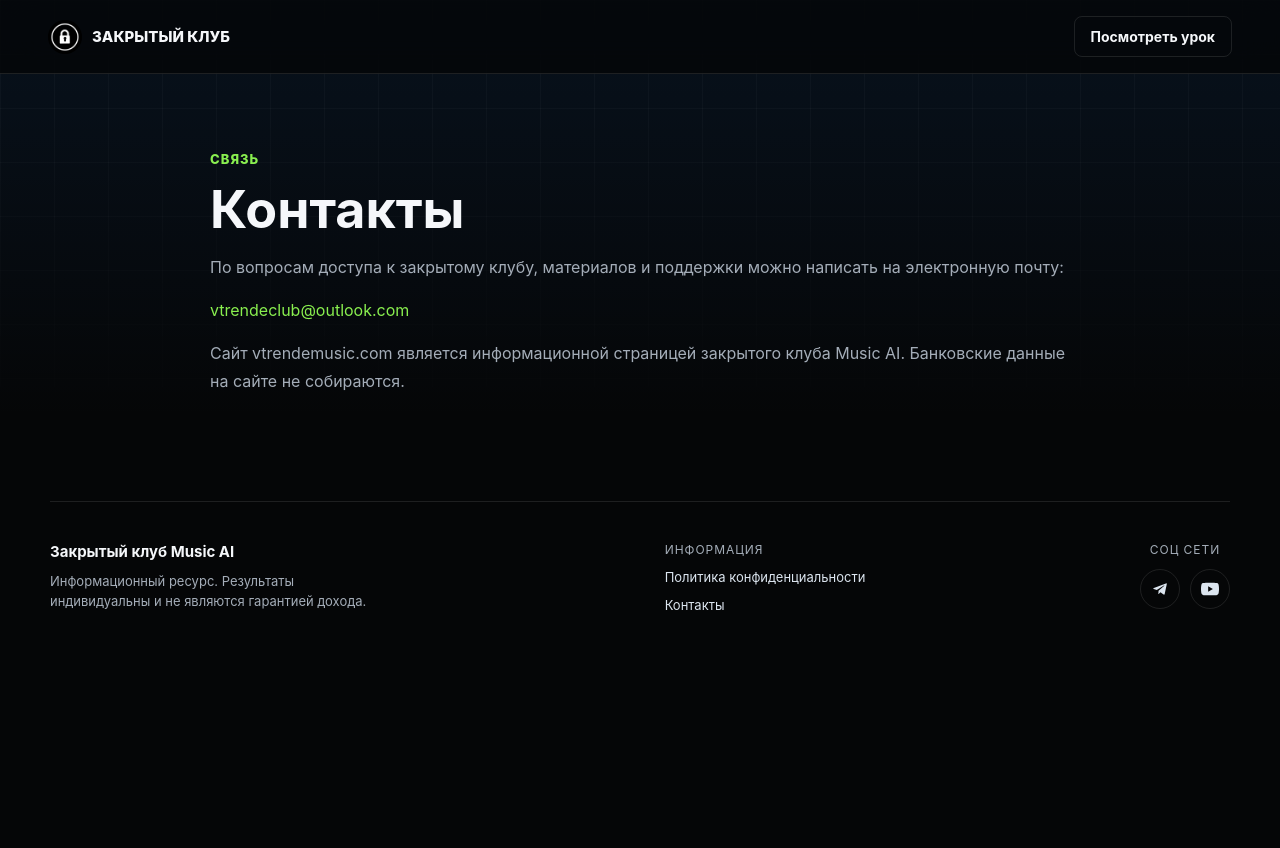
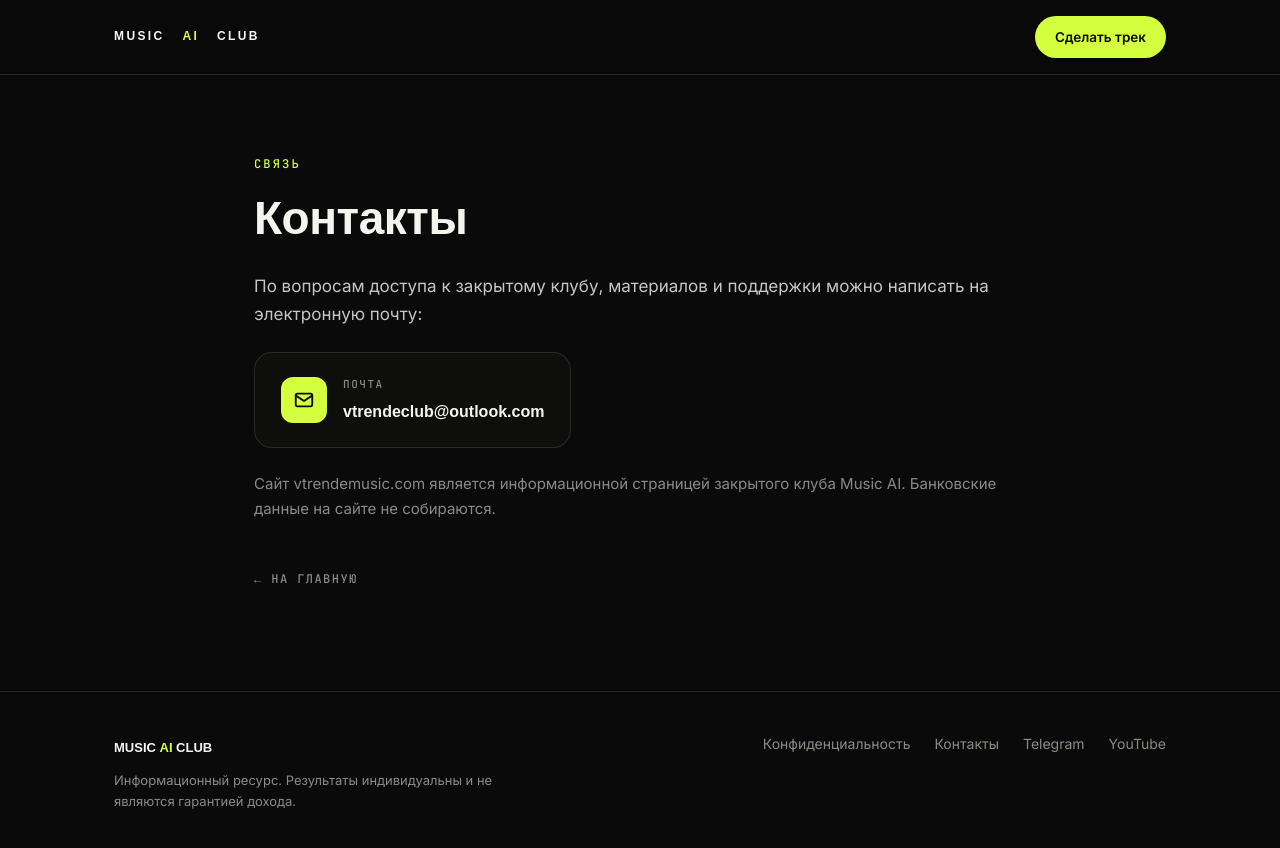
Before and after one commit to vtrendemusic/vtrendemusic.github.io, a plain HTML site: page contacts.html in a window 1280 px wide. Before the commit the page ends 800 px from the top, so only its background shows below. Drawn offline with Linux system fonts and the light colour scheme; a web font is replaced by a local one.

Commit message:
Add files via upload

```diff
--- a/contacts.html
+++ b/contacts.html
@@ -3,56 +3,97 @@
 <head>
 <meta charset="UTF-8" />
 <meta name="viewport" content="width=device-width, initial-scale=1.0" />
+<meta name="robots" content="noindex, follow" />
 <title>Контакты | Закрытый клуб Music AI</title>
 <link rel="icon" type="image/jpeg" href="./favicon.jpg" />
 <link rel="apple-touch-icon" href="./apple-touch-icon.jpg" />
-    <link rel="stylesheet" href="./styles.css?v=8" />
+<link rel="preconnect" href="https://fonts.googleapis.com" />
+<link rel="preconnect" href="https://fonts.gstatic.com" crossorigin />
+<link href="https://fonts.googleapis.com/css2?family=Unbounded:wght@500;700;900&family=Inter:wght@400;500;600&family=JetBrains+Mono:wght@500&display=swap" rel="stylesheet" />
+<style>
+:root{
+  --bg:#0a0a0a;--ink:#f5f5f0;--mut:#8a8a85;--line:rgba(245,245,240,.12);
+  --acid:#d4ff3f;--head:'Unbounded',sans-serif;--body:'Inter',sans-serif;--mono:'JetBrains Mono',monospace;
+}
+*{margin:0;padding:0;box-sizing:border-box}
+body{background:var(--bg);color:var(--ink);font-family:var(--body);font-size:17px;line-height:1.65;-webkit-font-smoothing:antialiased}
+::selection{background:var(--acid);color:#0a0a0a}
+a{color:var(--acid);text-decoration:none}
+a:hover{text-decoration:underline}
+img{display:block;max-width:100%}
+.wrap{max-width:820px;margin:0 auto;padding:0 24px}
+.mono{font-family:var(--mono);font-size:12px;letter-spacing:.18em;text-transform:uppercase;color:var(--acid)}
+
+header{border-bottom:1px solid var(--line);background:rgba(10,10,10,.75);backdrop-filter:blur(16px);-webkit-backdrop-filter:blur(16px);position:sticky;top:0;z-index:10}
+.h-in{max-width:1100px;margin:0 auto;padding:16px 24px;display:flex;align-items:center;justify-content:space-between}
+.logo{display:flex;align-items:center;gap:12px;font-family:var(--head);font-weight:700;font-size:12px;letter-spacing:.2em;color:var(--ink)}
+.logo img{width:34px;height:34px;border-radius:50%;object-fit:cover}
+.logo b{color:var(--acid)}
+.btn{display:inline-flex;align-items:center;gap:8px;font-weight:600;font-size:13.5px;padding:10px 20px;border-radius:999px;background:var(--acid);color:#0a0a0a;transition:transform .18s}
+.btn:hover{transform:translateY(-2px);text-decoration:none}
+
+main{padding:80px 0 100px}
+.mono.lead{display:block;margin-bottom:18px}
+h1{font-family:var(--head);font-weight:900;font-size:clamp(28px,5vw,46px);line-height:1.1;letter-spacing:-.01em;margin-bottom:28px}
+p{color:#c6c6c2;margin-bottom:16px}
+
+.mail-card{display:inline-flex;align-items:center;gap:16px;border:1px solid var(--line);border-radius:18px;padding:22px 26px;background:#0e0e0d;margin:8px 0 24px;transition:border-color .2s}
+.mail-card:hover{border-color:rgba(212,255,63,.45);text-decoration:none}
+.mail-ic{flex:none;width:46px;height:46px;border-radius:12px;background:var(--acid);display:flex;align-items:center;justify-content:center}
+.mail-ic svg{width:22px;height:22px;stroke:#0a0a0a;stroke-width:2;fill:none;stroke-linecap:round;stroke-linejoin:round}
+.mail-card .lbl{font-family:var(--mono);font-size:11px;letter-spacing:.14em;text-transform:uppercase;color:var(--mut);display:block;margin-bottom:4px}
+.mail-card .addr{font-family:var(--head);font-size:16px;font-weight:700;color:var(--ink)}
+p.muted{color:var(--mut);font-size:15px}
+.back{display:inline-flex;align-items:center;gap:8px;margin-top:32px;font-family:var(--mono);font-size:12px;letter-spacing:.12em;text-transform:uppercase;color:var(--mut)}
+.back:hover{color:var(--acid);text-decoration:none}
+
+footer{border-top:1px solid var(--line);padding:40px 0}
+.f-in{max-width:1100px;margin:0 auto;padding:0 24px;display:flex;justify-content:space-between;gap:28px;flex-wrap:wrap;align-items:flex-start}
+.f-in small{display:block;color:var(--mut);font-size:13px;max-width:420px;margin-top:10px}
+.f-brand{font-family:var(--head);font-size:13px;font-weight:700;color:var(--ink)}
+.f-brand b{color:var(--acid)}
+.f-links{display:flex;gap:24px;font-size:14px;color:var(--mut);flex-wrap:wrap}
+.f-links a{color:var(--mut)}
+.f-links a:hover{color:var(--acid);text-decoration:none}
+</style>
 </head>
-  <body class="legal-page">
-    <header class="site-header">
-      <a class="brand" href="./index.html" aria-label="Закрытый клуб">
-        <img src="./2026-05-16%2022.34.41.jpg" alt="" />
-        <span>ЗАКРЫТЫЙ КЛУБ</span>
-      </a>
-      <a class="header-cta" href="https://t.me/vtrendevip_bot?start=site" target="_blank" rel="noopener noreferrer">Посмотреть урок</a>
+<body>
+<header>
+  <div class="h-in">
+    <a class="logo" href="./index.html">MUSIC&nbsp;<b>AI</b>&nbsp;CLUB</a>
+    <a class="btn" href="https://t.me/vtrendevip_bot?start=site" target="_blank" rel="noopener noreferrer">Сделать трек</a>
+  </div>
 </header>
 
-    <main class="legal-content">
-      <span class="section-kicker">Связь</span>
+<main>
+  <div class="wrap">
+    <span class="mono lead">Связь</span>
     <h1>Контакты</h1>
-      <p>
-        По вопросам доступа к закрытому клубу, материалов и поддержки можно
-        написать на электронную почту:
-      </p>
-      <p>
-        <a href="mailto:vtrendeclub@outlook.com">vtrendeclub@outlook.com</a>
-      </p>
-      <p>
-        Сайт vtrendemusic.com является информационной страницей закрытого клуба Music AI.
-        Банковские данные на сайте не собираются.
-      </p>
+    <p>По вопросам доступа к закрытому клубу, материалов и поддержки можно написать на электронную почту:</p>
+
+    <a class="mail-card" href="mailto:vtrendeclub@outlook.com">
+      <span class="mail-ic"><svg viewBox="0 0 24 24"><rect x="3" y="5" width="18" height="14" rx="2"/><path d="M3 7l9 6 9-6"/></svg></span>
+      <span><span class="lbl">Почта</span><span class="addr">vtrendeclub@outlook.com</span></span>
+    </a>
+
+    <p class="muted">Сайт vtrendemusic.com является информационной страницей закрытого клуба Music AI. Банковские данные на сайте не собираются.</p>
+
+    <a class="back" href="./index.html">← На главную</a>
+  </div>
 </main>
 
-    <footer class="footer">
-      <div class="footer-col footer-brand">
-        <span class="footer-brand-name">Закрытый клуб Music AI</span>
-        <span class="footer-note">Информационный ресурс. Результаты индивидуальны и не являются гарантией дохода.</span>
+<footer>
+  <div class="f-in">
+    <div>
+      <span class="f-brand">MUSIC&nbsp;<b>AI</b>&nbsp;CLUB</span>
+      <small>Информационный ресурс. Результаты индивидуальны и не являются гарантией дохода.</small>
     </div>
-      <nav class="footer-col footer-links" aria-label="Юридическая информация">
-        <span class="footer-col-title">Информация</span>
-        <a href="./privacy.html">Политика конфиденциальности</a>
+    <nav class="f-links" aria-label="Ссылки">
+      <a href="./privacy.html">Конфиденциальность</a>
       <a href="./contacts.html">Контакты</a>
+      <a href="https://t.me/vtrendevip_bot" target="_blank" rel="noopener noreferrer">Telegram</a>
+      <a href="https://www.youtube.com/@vtrendemusic" target="_blank" rel="noopener noreferrer">YouTube</a>
     </nav>
-      <div class="footer-col footer-social">
-        <span class="footer-col-title">Соц сети</span>
-        <div class="footer-social-icons">
-          <a href="https://t.me/vtrendevip_bot" target="_blank" rel="noopener noreferrer" aria-label="Telegram">
-            <svg viewBox="0 0 24 24" aria-hidden="true"><path d="M9.78 18.65l.28-4.23 7.68-6.92c.34-.31-.07-.46-.52-.19L7.74 13.3 3.64 12c-.88-.25-.89-.86.2-1.3l15.97-6.16c.73-.33 1.43.18 1.15 1.3l-2.72 12.81c-.19.91-.74 1.13-1.5.71L12.6 16.3l-1.99 1.93c-.23.23-.42.42-.83.42z"/></svg>
-          </a>
-          <a href="https://www.youtube.com/@vtrendemusic" target="_blank" rel="noopener noreferrer" aria-label="YouTube">
-            <svg viewBox="0 0 24 24" aria-hidden="true"><path d="M23.5 6.2a3.02 3.02 0 0 0-2.12-2.14C19.5 3.55 12 3.55 12 3.55s-7.5 0-9.38.51A3.02 3.02 0 0 0 .5 6.2 31.5 31.5 0 0 0 0 12a31.5 31.5 0 0 0 .5 5.8 3.02 3.02 0 0 0 2.12 2.14c1.88.51 9.38.51 9.38.51s7.5 0 9.38-.51a3.02 3.02 0 0 0 2.12-2.14A31.5 31.5 0 0 0 24 12a31.5 31.5 0 0 0-.5-5.8zM9.55 15.57V8.43L15.82 12l-6.27 3.57z"/></svg>
-          </a>
-        </div>
   </div>
 </footer>
 </body>
```
Also changed, not shown: privacy.html (+69 -44 lines). Lines whose indentation alone changed are shown as unchanged.
